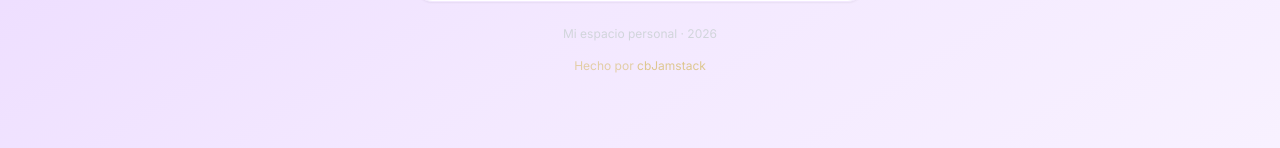
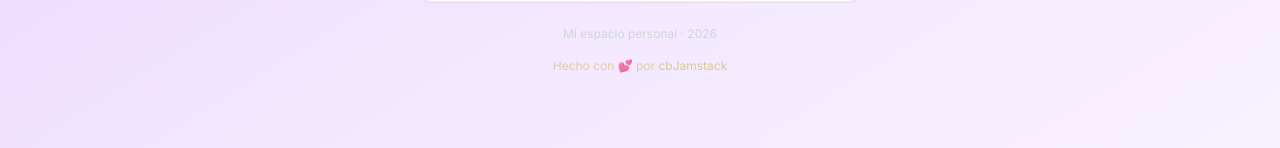
Before and after one commit to VBDeveloper2075/vero, a React (Vite) app: page / in a window 1280 px wide. Shown: the part 415-563 px from the top of the page. Built offline with nearby package versions, Linux system fonts and the light colour scheme; no server answers.

Commit message:
algunos cambios a ver si ahora funciona el modal

```diff
--- a/src/App.jsx
+++ b/src/App.jsx
@@ -66,7 +66,7 @@ export default function App() {
       setToast({ mensaje: '¡Guardado correctamente! ✓', tipo: 'ok' })
     } catch (err) {
       console.error(err)
-      setToast({ mensaje: 'Error de conexión. No se pudo guardar el registro.', tipo: 'error' })
+      setToast({ mensaje: 'No se pudo guardar el registro.', tipo: 'error' })
     } finally {
       setEnviando(false)
     }
@@ -161,7 +161,7 @@ export default function App() {
         </p>
 
         <p className="mt-4 text-center text-xs text-[#dec790]/80">
-          Hecho por{' '}
+          Hecho con 💕 por {' '}
           <a
             href="https://www.si-cb-vendes-mejor.com.ar"
             target="_blank"
```
Also changed, not shown: 1 other file (tests, documents, lock files or other folders).
